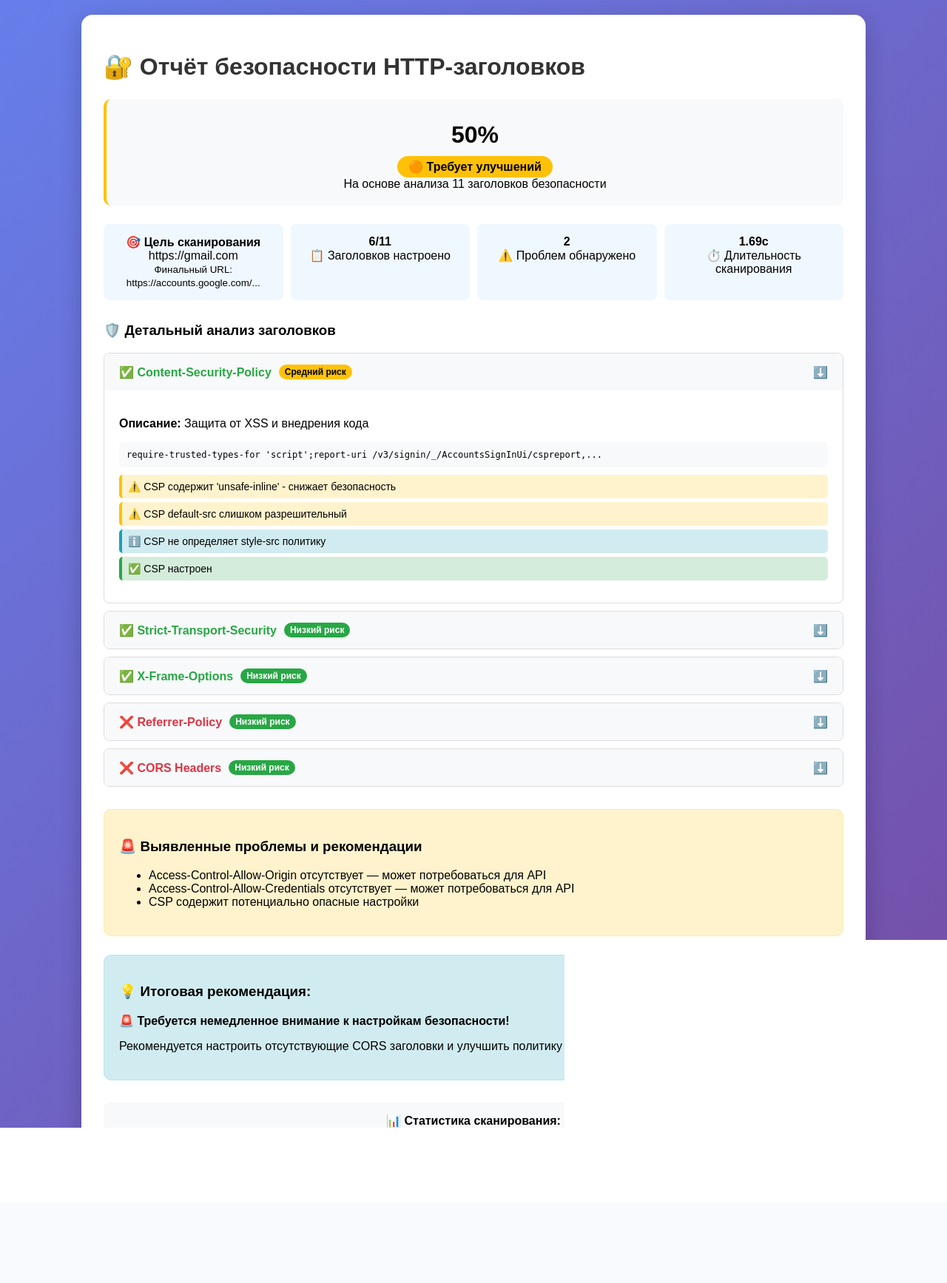
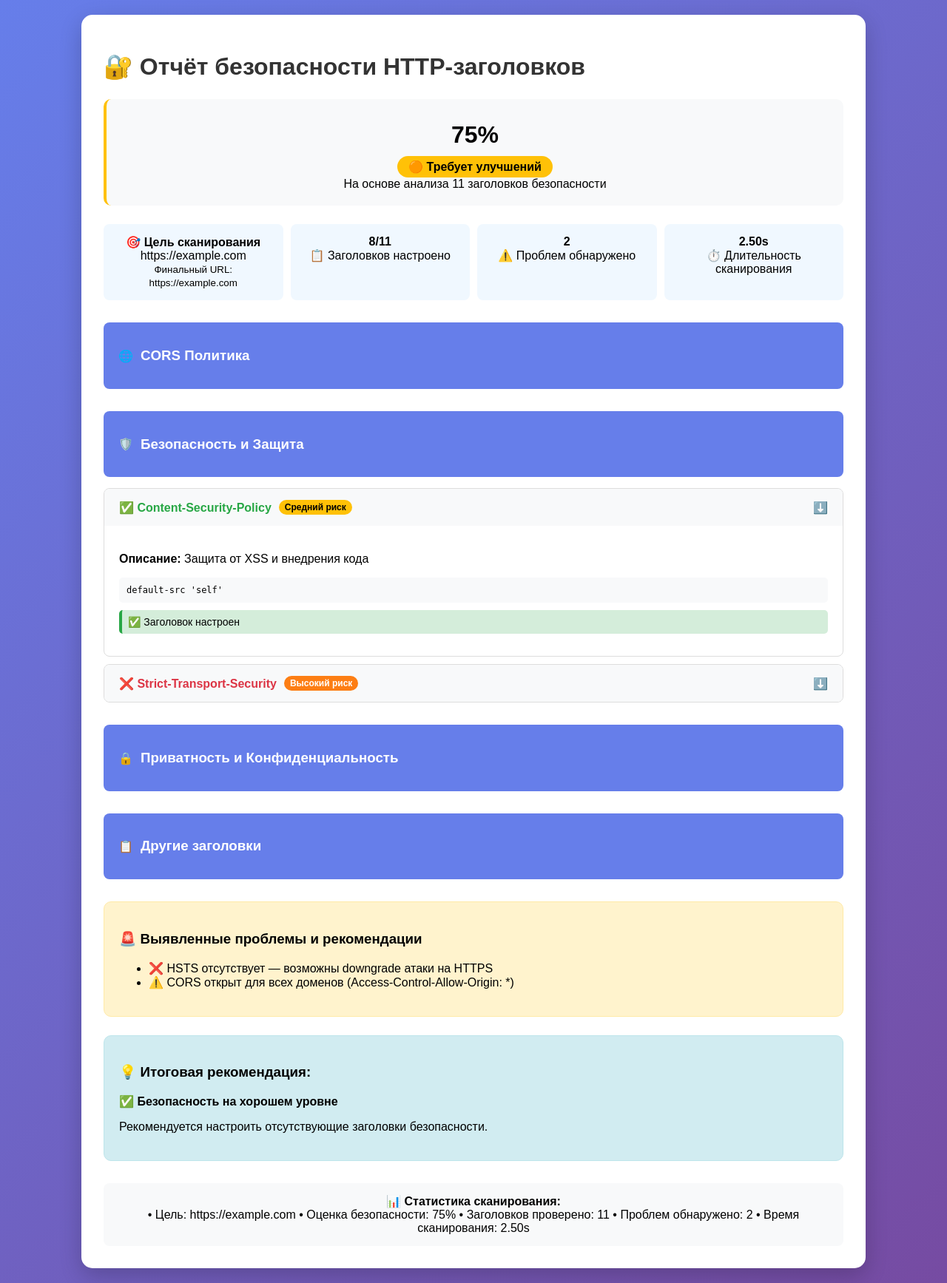
Before and after one commit to lambotik/cors-scaner, a Flask app: page /report-template-fix in a window 1280 px wide. Shown: the whole page at 74% size. Before the commit the page ends 1525 px from the top, so only its background shows below. Run offline with Flask 3, Linux system fonts and the light colour scheme.

Commit message:
New report version

```diff
--- a/app.py
+++ b/app.py
@@ -29,11 +29,119 @@ def index():
             results = scan_headers(url)
             print(f"📊 Результаты получены, оценка: {results.get('security_score', 0)}%")
 
+            # Преобразуем результаты в новую структуру
+            formatted_results = format_results_for_template(results)
+
             # Передаем данные в шаблон правильно
-            return render_template("report.html", **results)
+            return render_template("report.html", **formatted_results)
         return render_template("index.html")
     except Exception as e:
         return render_template("index.html", error=f"Ошибка: {str(e)}")
+
+
+def format_results_for_template(results):
+    """
+    Преобразует результаты сканирования в структуру для нового шаблона
+    """
+    # Базовая структура
+    formatted = {
+        'security_score': results.get('security_score', 0),
+        'total_headers': results.get('total_headers', 0),
+        'target_url': results.get('target', ''),
+        'final_url': results.get('final_url', results.get('target', '')),
+        'configured_headers': results.get('present_headers', 0),
+        'problems_count': len(results.get('issues', [])),
+        'scan_duration': f"{results.get('scan_duration', 0):.2f}s",
+        'problems': results.get('issues', []),
+        'final_recommendation': {
+            'title': '🚨 Требуется внимание к настройкам безопасности!' if results.get('security_score',
+                                                                                      0) < 70 else '✅ Безопасность на хорошем уровне',
+            'description': 'Рекомендуется настроить отсутствующие заголовки безопасности.'
+        }
+    }
+
+    # Группируем заголовки по разделам
+    headers_data = {
+        'cors': [],
+        'security': [],
+        'privacy': [],
+        'other': []
+    }
+
+    # Определяем к какой категории относится каждый заголовок
+    cors_headers = ['Access-Control-Allow-Origin', 'Access-Control-Allow-Methods',
+                    'Access-Control-Allow-Headers', 'Access-Control-Allow-Credentials']
+
+    security_headers = ['Content-Security-Policy', 'Strict-Transport-Security',
+                        'X-Frame-Options', 'X-Content-Type-Options', 'X-XSS-Protection']
+
+    privacy_headers = ['Referrer-Policy', 'Permissions-Policy']
+
+    # Обрабатываем каждый заголовок из результатов
+    for header_info in results.get('headers', []):
+        header_name = header_info.get('name', '')
+        is_present = header_info.get('present', False)
+        header_value = header_info.get('value', '')
+
+        # Определяем статус и риск
+        status = 'present' if is_present else 'missing'
+        risk_level = 'low'
+        risk_text = 'Низкий риск'
+
+        if header_info.get('critical', False):
+            risk_level = 'medium' if is_present else 'high'
+            risk_text = 'Средний риск' if is_present else 'Высокий риск'
+
+        # Формируем описание заголовка
+        descriptions = {
+            'Content-Security-Policy': 'Защита от XSS и внедрения кода',
+            'Strict-Transport-Security': 'Принудительное использование HTTPS',
+            'X-Frame-Options': 'Защита от clickjacking',
+            'X-Content-Type-Options': 'Блокировка MIME-sniffing',
+            'X-XSS-Protection': 'Защита от XSS (устаревшая)',
+            'Referrer-Policy': 'Контроль утечки referrer данных',
+            'Permissions-Policy': 'Управление доступом к API браузера',
+            'Access-Control-Allow-Origin': 'CORS политика - разрешенные домены',
+            'Access-Control-Allow-Methods': 'CORS разрешенные методы',
+            'Access-Control-Allow-Headers': 'CORS разрешенные заголовки',
+            'Access-Control-Allow-Credentials': 'CORS передача учетных данных'
+        }
+
+        description = descriptions.get(header_name, 'Security header')
+
+        # Формируем заметки
+        notes = []
+        if is_present:
+            notes.append({'type': 'success', 'text': '✅ Заголовок настроен'})
+            if header_value and '*' in header_value and 'Access-Control-Allow-Origin' in header_name:
+                notes.append({'type': 'warning', 'text': '⚠️ CORS открыт для всех доменов'})
+        else:
+            if header_info.get('critical', False):
+                notes.append({'type': 'warning', 'text': '⚠️ Критический заголовок отсутствует'})
+            notes.append({'type': 'info', 'text': '💡 Рекомендация: Необходимо добавить этот заголовок'})
+
+        header_data = {
+            'name': header_name,
+            'status': status,
+            'risk_level': risk_level,
+            'risk_text': risk_text,
+            'description': description,
+            'value': header_value,
+            'notes': notes
+        }
+
+        # Распределяем по категориям
+        if header_name in cors_headers:
+            headers_data['cors'].append(header_data)
+        elif header_name in security_headers:
+            headers_data['security'].append(header_data)
+        elif header_name in privacy_headers:
+            headers_data['privacy'].append(header_data)
+        else:
+            headers_data['other'].append(header_data)
+
+    formatted['headers'] = headers_data
+    return formatted
 
 
 @app.route("/api/scan", methods=["POST"])
@@ -106,7 +214,9 @@ def report_template_fix():
             "⚠️ CORS открыт для всех доменов (Access-Control-Allow-Origin: *)"
         ]
     }
-    return render_template("report.html", **test_results)
+
+    formatted_results = format_results_for_template(test_results)
+    return render_template("report.html", **formatted_results)
 
 
 if __name__ == "__main__":
--- a/templates/report.html
+++ b/templates/report.html
@@ -26,11 +26,6 @@
             display: flex;
             align-items: center;
             gap: 10px;
-        }
-        .subtitle {
-            color: #666;
-            margin-bottom: 30px;
-            font-size: 16px;
         }
 
         /* Статус безопасности */
@@ -73,9 +68,24 @@
             text-align: center;
         }
 
+        /* Секции заголовков */
+        .section {
+            margin: 30px 0;
+        }
+        .section-header {
+            background: #667eea;
+            color: white;
+            padding: 15px 20px;
+            border-radius: 8px;
+            margin-bottom: 15px;
+            display: flex;
+            align-items: center;
+            gap: 10px;
+        }
+
         /* Аккордеон для заголовков */
         .headers-accordion {
-            margin: 30px 0;
+            margin: 10px 0;
         }
         .accordion-item {
             border: 1px solid #ddd;
@@ -168,25 +178,6 @@
             padding: 20px;
             margin: 25px 0;
         }
-
-        .loading {
-            display: none;
-            margin: 15px 0;
-            text-align: center;
-        }
-        .spinner {
-            border: 3px solid #f3f3f3;
-            border-top: 3px solid #667eea;
-            border-radius: 50%;
-            width: 20px;
-            height: 20px;
-            animation: spin 1s linear infinite;
-            margin: 0 auto;
-        }
-        @keyframes spin {
-            0% { transform: rotate(0deg); }
-            100% { transform: rotate(360deg); }
-        }
     </style>
 </head>
 <body>
@@ -196,9 +187,9 @@
         <!-- Статус безопасности -->
         <div class="security-status">
             <div class="status-card" style="border-left-color: #ffc107;">
-                <div class="status-score">50%</div>
+                <div class="status-score">{{ security_score }}%</div>
                 <div class="status-badge" style="background: #ffc107; color: black;">🟠 Требует улучшений</div>
-                <div>На основе анализа 11 заголовков безопасности</div>
+                <div>На основе анализа {{ total_headers }} заголовков безопасности</div>
             </div>
         </div>
 
@@ -206,158 +197,217 @@
         <div class="scan-info">
             <div class="info-item">
                 <strong>🎯 Цель сканирования</strong><br>
-                https://gmail.com<br>
-                <small>Финальный URL: https://accounts.google.com/...</small>
+                {{ target_url }}<br>
+                {% if final_url %}
+                <small>Финальный URL: {{ final_url }}</small>
+                {% endif %}
             </div>
             <div class="info-item">
-                <strong>6/11</strong><br>
+                <strong>{{ configured_headers }}/{{ total_headers }}</strong><br>
                 📋 Заголовков настроено
             </div>
             <div class="info-item">
-                <strong>2</strong><br>
+                <strong>{{ problems_count }}</strong><br>
                 ⚠️ Проблем обнаружено
             </div>
             <div class="info-item">
-                <strong>1.69с</strong><br>
+                <strong>{{ scan_duration }}</strong><br>
                 ⏱️ Длительность сканирования
             </div>
         </div>
 
-        <!-- Детальный анализ заголовков -->
+        <!-- Секция CORS -->
+        <div class="section">
+            <div class="section-header">
+                <span>🌐</span>
+                <h3>CORS Политика</h3>
+            </div>
             <div class="headers-accordion">
-            <h3>🛡️ Детальный анализ заголовков</h3>
-
-            <!-- Content-Security-Policy -->
+                {% for header in headers.cors %}
                 <div class="accordion-item">
                     <div class="accordion-header" onclick="toggleAccordion(this)">
                         <div class="header-status">
-                        <span class="status-present">✅ Content-Security-Policy</span>
-                        <span class="risk-level risk-medium">Средний риск</span>
+                            {% if header.status == 'present' %}
+                            <span class="status-present">✅ {{ header.name }}</span>
+                            {% elif header.status == 'missing' %}
+                            <span class="status-missing">❌ {{ header.name }}</span>
+                            {% else %}
+                            <span class="status-warning">⚠️ {{ header.name }}</span>
+                            {% endif %}
+                            <span class="risk-level risk-{{ header.risk_level }}">{{ header.risk_text }}</span>
                         </div>
                         <span>⬇️</span>
                     </div>
                     <div class="accordion-content">
                         <div class="header-details">
-                        <p><strong>Описание:</strong> Защита от XSS и внедрения кода</p>
+                            <p><strong>Описание:</strong> {{ header.description }}</p>
+                            {% if header.value %}
                             <div class="header-value">
-                            require-trusted-types-for 'script';report-uri /v3/signin/_/AccountsSignInUi/cspreport,...
+                                {{ header.value }}
                             </div>
+                            {% endif %}
                             <div class="header-notes">
-                            <div class="note note-warning">⚠️ CSP содержит 'unsafe-inline' - снижает безопасность</div>
-                            <div class="note note-warning">⚠️ CSP default-src слишком разрешительный</div>
-                            <div class="note note-info">ℹ️ CSP не определяет style-src политику</div>
-                            <div class="note note-success">✅ CSP настроен</div>
+                                {% for note in header.notes %}
+                                <div class="note note-{{ note.type }}">{{ note.text }}</div>
+                                {% endfor %}
                             </div>
                         </div>
                     </div>
                 </div>
+                {% endfor %}
+            </div>
+        </div>
 
-            <!-- Strict-Transport-Security -->
+        <!-- Секция Безопасности -->
+        <div class="section">
+            <div class="section-header">
+                <span>🛡️</span>
+                <h3>Безопасность и Защита</h3>
+            </div>
+            <div class="headers-accordion">
+                {% for header in headers.security %}
                 <div class="accordion-item">
                     <div class="accordion-header" onclick="toggleAccordion(this)">
                         <div class="header-status">
-                        <span class="status-present">✅ Strict-Transport-Security</span>
-                        <span class="risk-level risk-low">Низкий риск</span>
+                            {% if header.status == 'present' %}
+                            <span class="status-present">✅ {{ header.name }}</span>
+                            {% elif header.status == 'missing' %}
+                            <span class="status-missing">❌ {{ header.name }}</span>
+                            {% else %}
+                            <span class="status-warning">⚠️ {{ header.name }}</span>
+                            {% endif %}
+                            <span class="risk-level risk-{{ header.risk_level }}">{{ header.risk_text }}</span>
                         </div>
                         <span>⬇️</span>
                     </div>
                     <div class="accordion-content">
                         <div class="header-details">
-                        <p><strong>Описание:</strong> Принудительное использование HTTPS</p>
+                            <p><strong>Описание:</strong> {{ header.description }}</p>
+                            {% if header.value %}
                             <div class="header-value">
-                            max-age=31536000; includeSubDomains
+                                {{ header.value }}
                             </div>
+                            {% endif %}
                             <div class="header-notes">
-                            <div class="note note-success">✅ HSTS включает поддомены</div>
-                            <div class="note note-success">✅ HSTS правильно настроен</div>
+                                {% for note in header.notes %}
+                                <div class="note note-{{ note.type }}">{{ note.text }}</div>
+                                {% endfor %}
                             </div>
                         </div>
                     </div>
                 </div>
+                {% endfor %}
+            </div>
+        </div>
 
-            <!-- X-Frame-Options -->
+        <!-- Секция Приватности -->
+        <div class="section">
+            <div class="section-header">
+                <span>🔒</span>
+                <h3>Приватность и Конфиденциальность</h3>
+            </div>
+            <div class="headers-accordion">
+                {% for header in headers.privacy %}
                 <div class="accordion-item">
                     <div class="accordion-header" onclick="toggleAccordion(this)">
                         <div class="header-status">
-                        <span class="status-present">✅ X-Frame-Options</span>
-                        <span class="risk-level risk-low">Низкий риск</span>
+                            {% if header.status == 'present' %}
+                            <span class="status-present">✅ {{ header.name }}</span>
+                            {% elif header.status == 'missing' %}
+                            <span class="status-missing">❌ {{ header.name }}</span>
+                            {% else %}
+                            <span class="status-warning">⚠️ {{ header.name }}</span>
+                            {% endif %}
+                            <span class="risk-level risk-{{ header.risk_level }}">{{ header.risk_text }}</span>
                         </div>
                         <span>⬇️</span>
                     </div>
                     <div class="accordion-content">
                         <div class="header-details">
-                        <p><strong>Описание:</strong> Защита от clickjacking</p>
+                            <p><strong>Описание:</strong> {{ header.description }}</p>
+                            {% if header.value %}
                             <div class="header-value">
-                            DENY
+                                {{ header.value }}
                             </div>
+                            {% endif %}
                             <div class="header-notes">
-                            <div class="note note-success">✅ X-Frame-Options правильно настроен: DENY</div>
+                                {% for note in header.notes %}
+                                <div class="note note-{{ note.type }}">{{ note.text }}</div>
+                                {% endfor %}
                             </div>
                         </div>
                     </div>
                 </div>
+                {% endfor %}
+            </div>
+        </div>
 
-            <!-- Referrer-Policy -->
+        <!-- Секция Другие заголовки -->
+        <div class="section">
+            <div class="section-header">
+                <span>📋</span>
+                <h3>Другие заголовки</h3>
+            </div>
+            <div class="headers-accordion">
+                {% for header in headers.other %}
                 <div class="accordion-item">
                     <div class="accordion-header" onclick="toggleAccordion(this)">
                         <div class="header-status">
-                        <span class="status-missing">❌ Referrer-Policy</span>
-                        <span class="risk-level risk-low">Низкий риск</span>
+                            {% if header.status == 'present' %}
+                            <span class="status-present">✅ {{ header.name }}</span>
+                            {% elif header.status == 'missing' %}
+                            <span class="status-missing">❌ {{ header.name }}</span>
+                            {% else %}
+                            <span class="status-warning">⚠️ {{ header.name }}</span>
+                            {% endif %}
+                            <span class="risk-level risk-{{ header.risk_level }}">{{ header.risk_text }}</span>
                         </div>
                         <span>⬇️</span>
                     </div>
                     <div class="accordion-content">
                         <div class="header-details">
-                        <p><strong>Описание:</strong> Контроль утечки referrer данных</p>
+                            <p><strong>Описание:</strong> {{ header.description }}</p>
+                            {% if header.value %}
+                            <div class="header-value">
+                                {{ header.value }}
+                            </div>
+                            {% endif %}
                             <div class="header-notes">
-                            <div class="note note-warning">⚠️ Referrer-Policy отсутствует — возможна утечка referrer данных</div>
-                            <div class="note note-info">💡 Рекомендация: Необходимо добавить этот заголовок для улучшения безопасности</div>
+                                {% for note in header.notes %}
+                                <div class="note note-{{ note.type }}">{{ note.text }}</div>
+                                {% endfor %}
                             </div>
                         </div>
                     </div>
                 </div>
-
-            <!-- CORS Headers -->
-            <div class="accordion-item">
-                <div class="accordion-header" onclick="toggleAccordion(this)">
-                    <div class="header-status">
-                        <span class="status-missing">❌ CORS Headers</span>
-                        <span class="risk-level risk-low">Низкий риск</span>
-                    </div>
-                    <span>⬇️</span>
-                </div>
-                <div class="accordion-content">
-                    <div class="header-details">
-                        <div class="header-notes">
-                            <div class="note note-warning">⚠️ Access-Control-Allow-Origin отсутствует — может потребоваться для API</div>
-                            <div class="note note-warning">⚠️ Access-Control-Allow-Credentials отсутствует — может потребоваться для API</div>
-                            <div class="note note-info">💡 Рекомендация: Необходимо добавить CORS заголовки для улучшения безопасности</div>
-                        </div>
-                    </div>
-                </div>
+                {% endfor %}
             </div>
         </div>
 
         <!-- Проблемы и рекомендации -->
+        {% if problems %}
         <div class="problems-section">
             <h3>🚨 Выявленные проблемы и рекомендации</h3>
             <ul>
-                <li>Access-Control-Allow-Origin отсутствует — может потребоваться для API</li>
-                <li>Access-Control-Allow-Credentials отсутствует — может потребоваться для API</li>
-                <li>CSP содержит потенциально опасные настройки</li>
+                {% for problem in problems %}
+                <li>{{ problem }}</li>
+                {% endfor %}
             </ul>
         </div>
+        {% endif %}
 
+        {% if final_recommendation %}
         <div class="recommendations">
             <h3>💡 Итоговая рекомендация:</h3>
-            <p><strong>🚨 Требуется немедленное внимание к настройкам безопасности!</strong></p>
-            <p>Рекомендуется настроить отсутствующие CORS заголовки и улучшить политику CSP.</p>
+            <p><strong>{{ final_recommendation.title }}</strong></p>
+            <p>{{ final_recommendation.description }}</p>
         </div>
+        {% endif %}
 
         <!-- Статистика сканирования -->
         <div style="text-align: center; margin-top: 30px; padding: 15px; background: #f8f9fa; border-radius: 8px;">
             <strong>📊 Статистика сканирования:</strong><br>
-            • Цель: https://gmail.com • Оценка безопасности: 50% • Заголовков проверено: 11 • Проблем обнаружено: 2 • Время сканирования: 1.69 секунд
+            • Цель: {{ target_url }} • Оценка безопасности: {{ security_score }}% • Заголовков проверено: {{ total_headers }} • Проблем обнаружено: {{ problems_count }} • Время сканирования: {{ scan_duration }}
         </div>
     </div>
 
```
Lines whose indentation alone changed are shown as unchanged.
